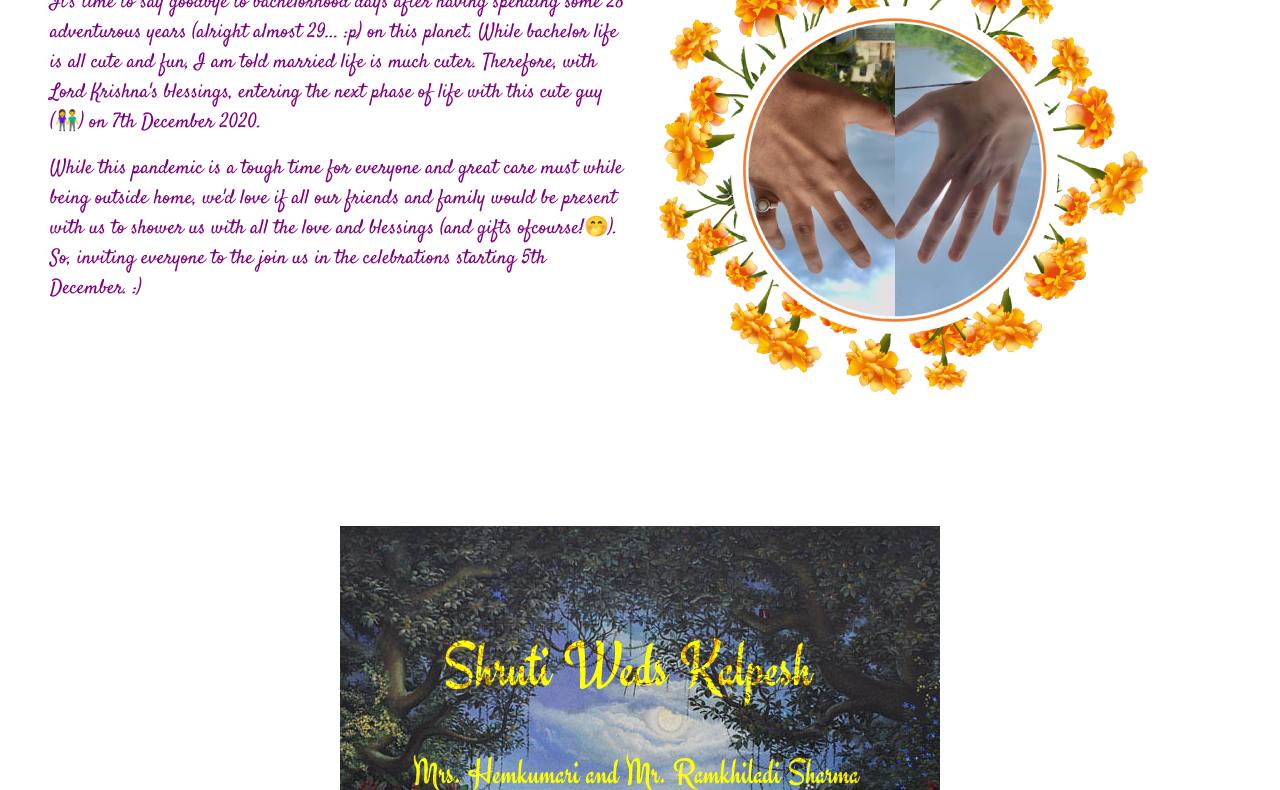
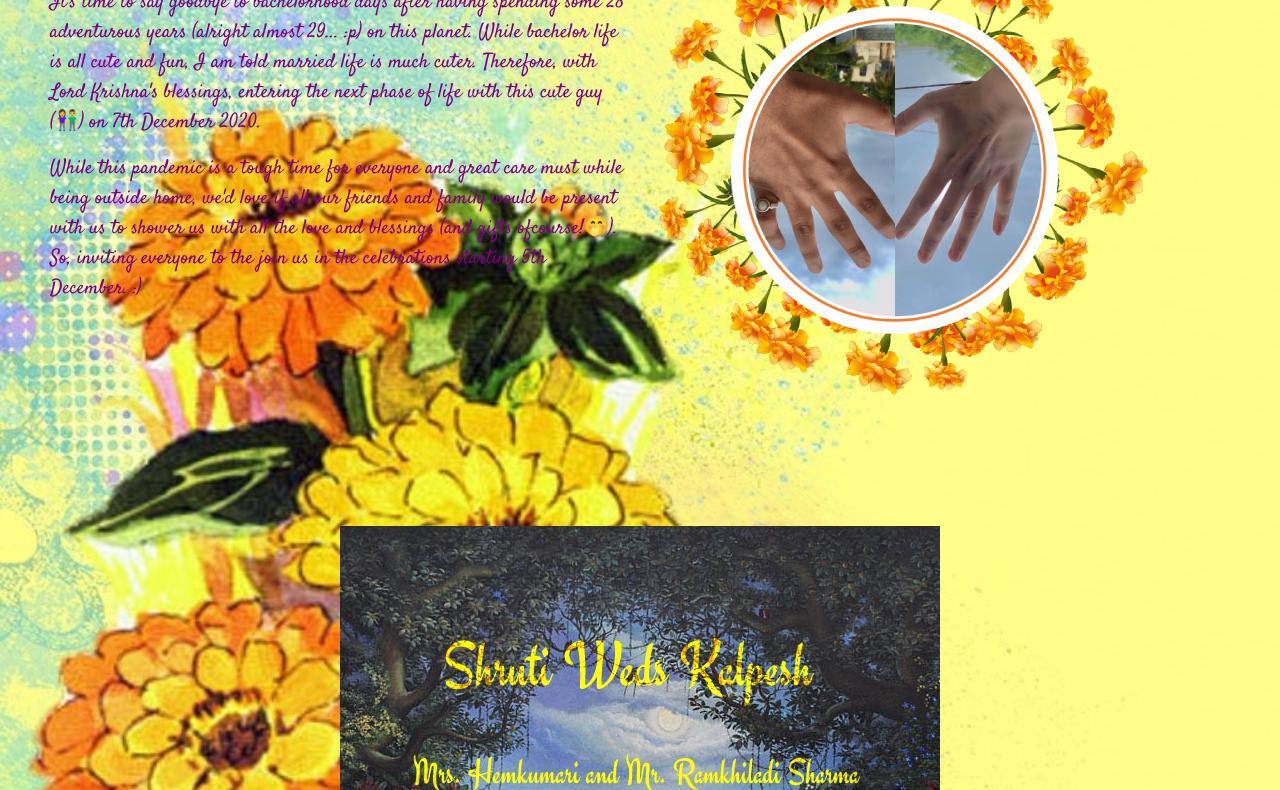
Before and after one commit to shrutihrsharma/suitableboy, a website: page index.html in a window 1280 px wide. Shown: the part 168-958 px from the top of the page. Drawn offline with nearby package versions, Linux system fonts and the light colour scheme.

Commit message:
minor changes

```diff
--- a/css/style.css
+++ b/css/style.css
@@ -1,3 +1,11 @@
+body {
+    background: url(../images/yellow-background-with-flowers.jpg) no-repeat center center fixed;
+    -webkit-background-size: cover;
+    -moz-background-size: cover;
+    -o-background-size: cover;
+    background-size: cover;
+  }
+
 h1, h4 {
     font-family: 'Satisfy', cursive;
 }
```
